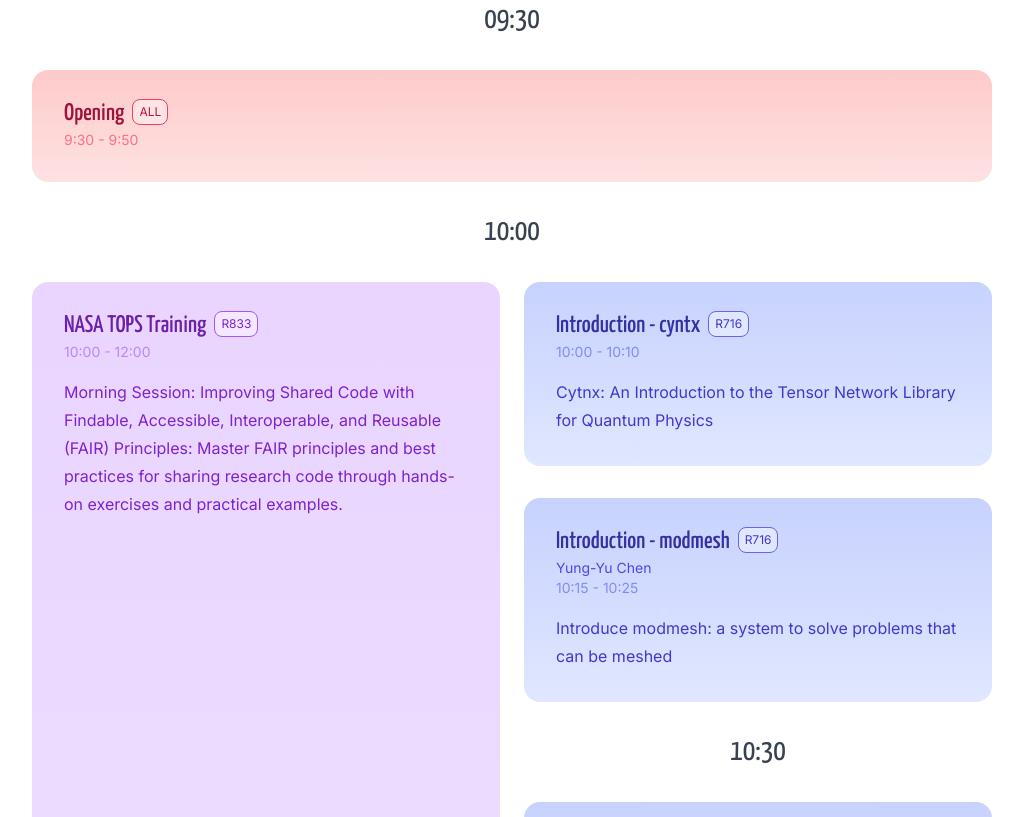
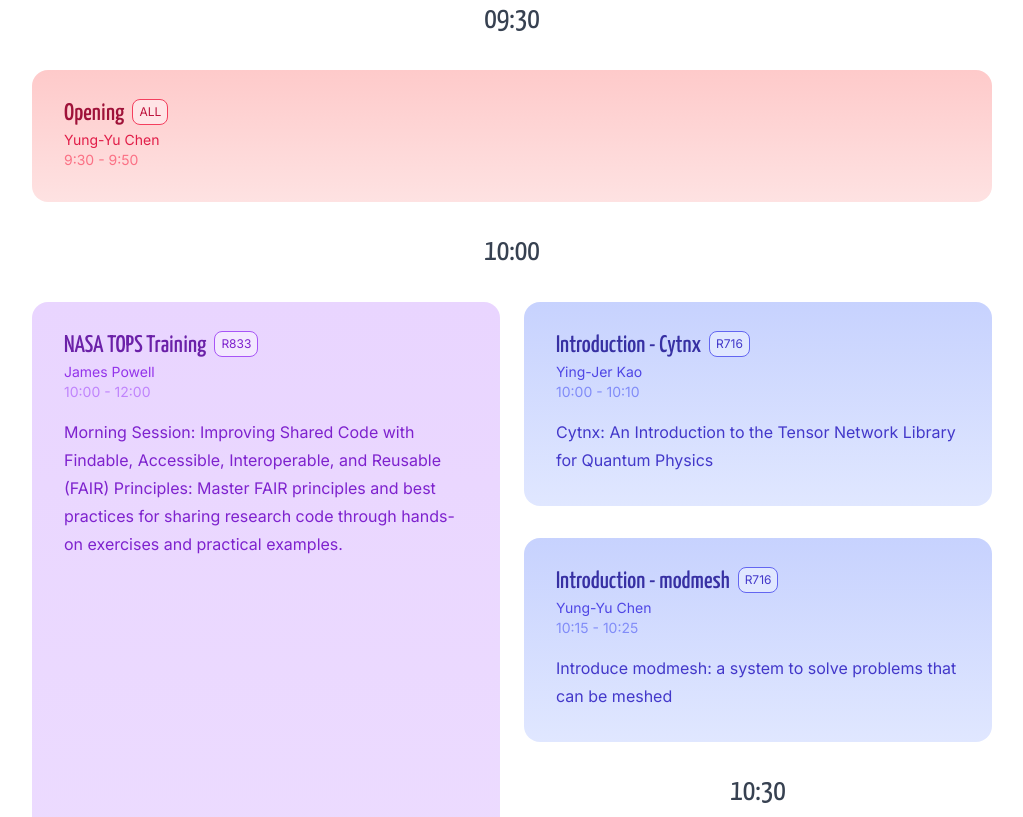
Before and after one commit to sciwork/swconf2024, a Next.js app: page /program in a window 1280 px wide. Shown: the part 760-1577 px from the top of the page, without its empty margins (128-1151 px from the left). Built offline with nearby package versions, Linux system fonts and the light colour scheme.

Commit message:
fix: add speaker name and correct typo

```diff
--- a/app/program/page.tsx
+++ b/app/program/page.tsx
@@ -29,6 +29,7 @@
             title: "Opening",
             description: "",
             room: "All",
+            persons: ["Yung-Yu Chen"],
             start: "9:30",
             end: "9:50",
           }}
@@ -43,6 +44,7 @@
                 title: "NASA TOPS Training",
                 description: "Morning Session: Improving Shared Code with Findable, Accessible, Interoperable, and Reusable (FAIR) Principles: Master FAIR principles and best practices for sharing research code through hands-on exercises and practical examples.",
                 room: "R833",
+                persons: ["James Powell"],
                 start: "10:00",
                 end: "12:00",
               }}
@@ -53,9 +55,10 @@
           <TaskInfoList className="tw-order-2 tablet:tw-order-1">
             <TalkInfoCard
               talk={{
-                title: "Introduction - cyntx",
+                title: "Introduction - Cytnx",
                 description: "Cytnx: An Introduction to the Tensor Network Library for Quantum Physics",
                 room: "R716",
+                persons: ["Ying-Jer Kao"],
                 start: "10:00",
                 end: "10:10",
               }}
@@ -154,6 +157,7 @@
               title: "NASA TOPS Training",
               description: "Group Activity: Practical exercises to enhance the openness and reproducibility of research.",
               room: "R833",
+              persons: ["James Powell"],
               start: "13:30",
               end: "15:00",
             }}
@@ -187,6 +191,7 @@
               title: "NASA TOPS Training",
               description: "Group Presentations & Discussion: Share your findings and learn from others' approaches.",
               room: "R833",
+              persons: ["James Powell"],
               start: "16:00",
               end: "17:00",
             }}
```
